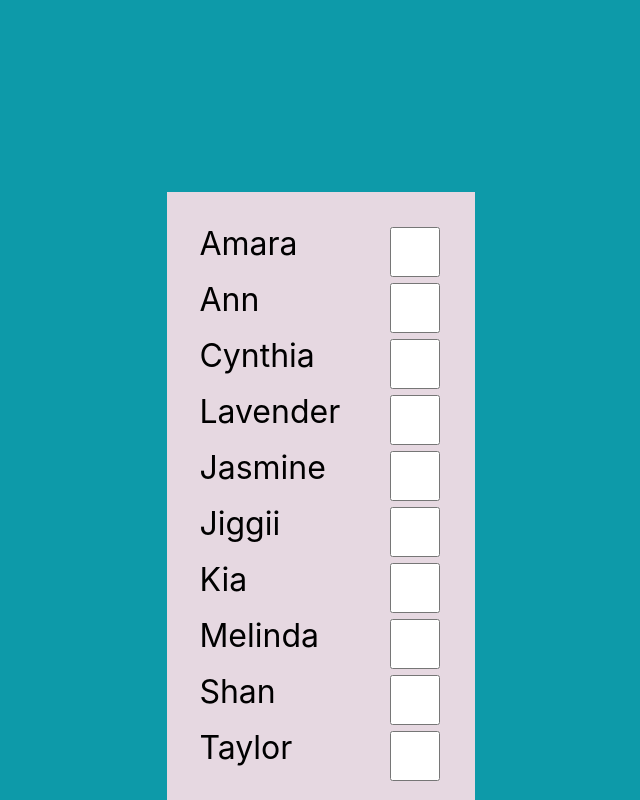
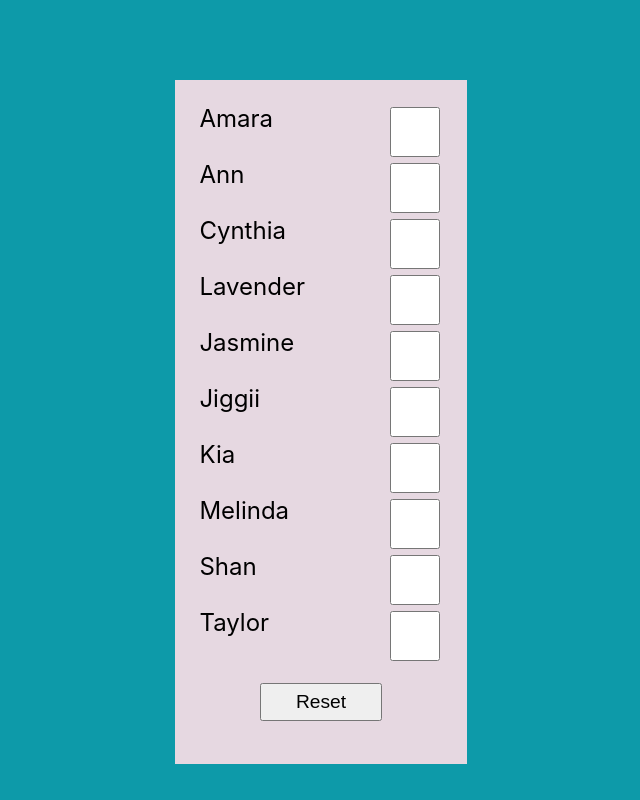
Before and after one commit to cm-hart/student-checklist, a React (Create React App) app: page / in a window 1280 px wide. Shown: the top 800 px of the page, without its empty margins (319-959 px from the left). Built offline with nearby package versions, Linux system fonts and the light colour scheme.

Commit message:
more sytling - fixed the height of everything

```diff
--- a/src/App.css
+++ b/src/App.css
@@ -12,8 +12,8 @@
 form {
   background-color: #e6d8e1;
   width: 20%;
-  margin: 5em auto;
-  font-size: 2em;
+  margin: 2em auto;
+  font-size: 1.5em;
   padding: 1em;
 }
 
@@ -24,7 +24,7 @@ input.check-box {
 
 button {
   width: 50%;
-  margin: 2em auto;
+  margin: 1em auto;
   padding: 0.3em;
   font-size: 0.8em;
   /* margin-left: 1.8em; */
```
